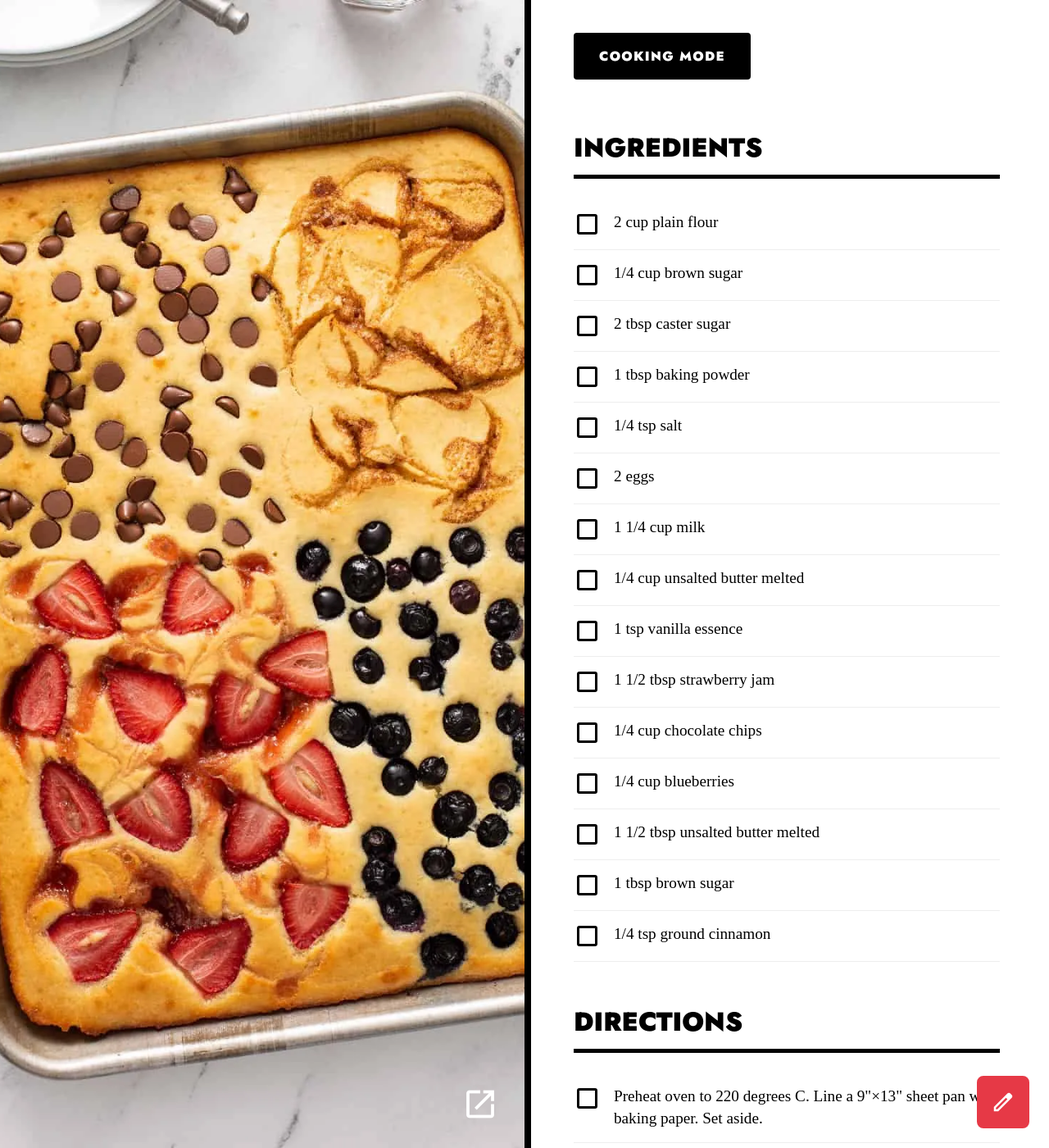
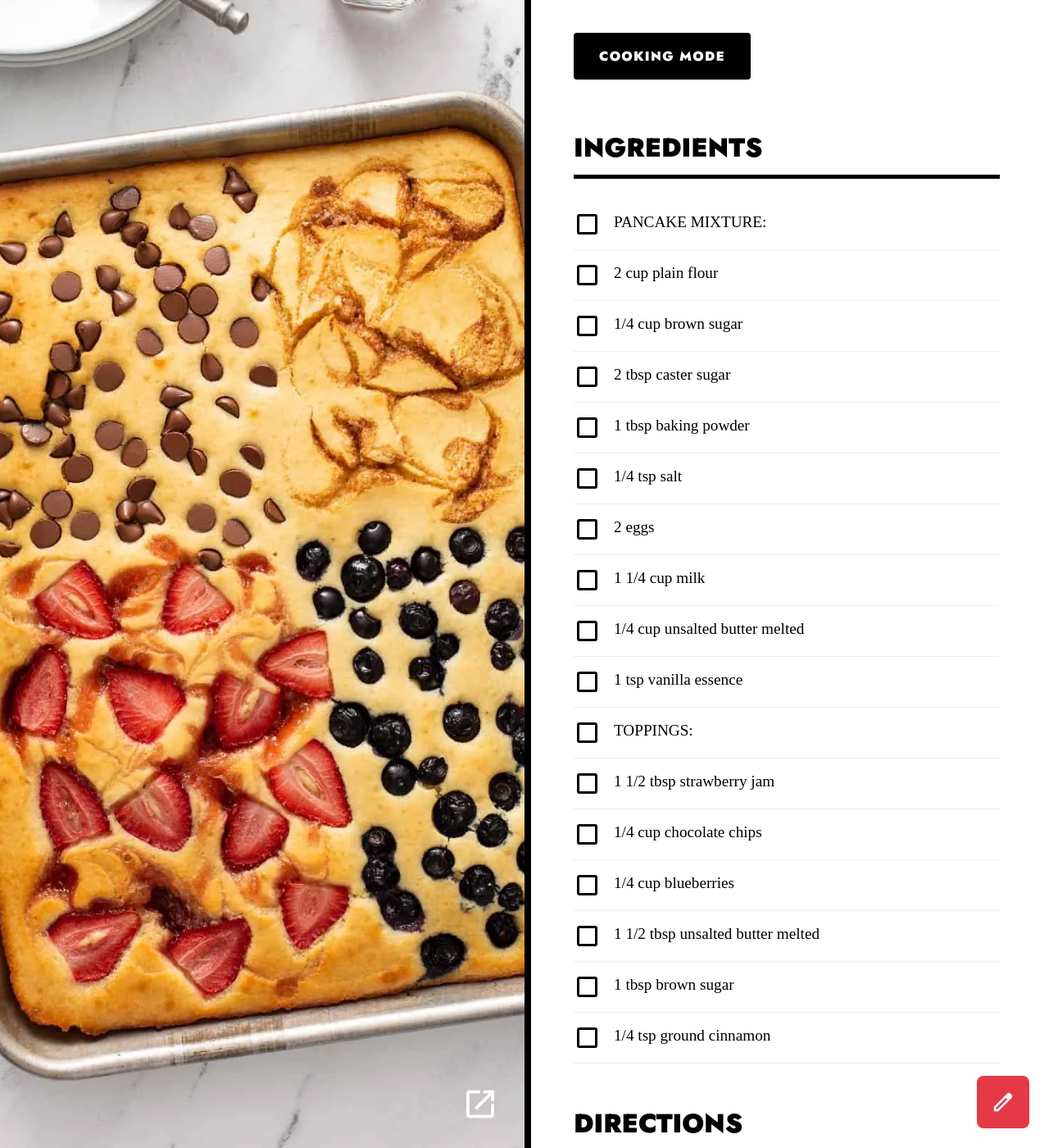
Before and after one commit to amp800/chowdown, a Jekyll site: the page built from _recipes/sheet-pan-pancakes.md, in a window 1280 px wide and 1400 px high, scrolled down 505 px. Shown: the whole window at 82% size. Built offline with Jekyll 4.4.1, drawn with Linux system fonts in a browser that asks for light colours.

Commit message:
Edit recipe _recipes/sheet-pan-pancakes.md

```diff
--- a/_recipes/sheet-pan-pancakes.md
+++ b/_recipes/sheet-pan-pancakes.md
@@ -13,6 +13,7 @@ yield: 6 servings
 prep_time: '10'
 total_time: '25'
 ingredients:
+- 'PANCAKE MIXTURE:'
 - 2 cup plain flour
 - 1/4 cup brown sugar
 - 2 tbsp caster sugar
@@ -22,6 +23,7 @@ ingredients:
 - 1 1/4 cup milk
 - 1/4 cup unsalted butter melted
 - 1 tsp vanilla essence
+- 'TOPPINGS:'
 - 1 1/2 tbsp strawberry jam
 - 1/4 cup chocolate chips
 - 1/4 cup blueberries
```
